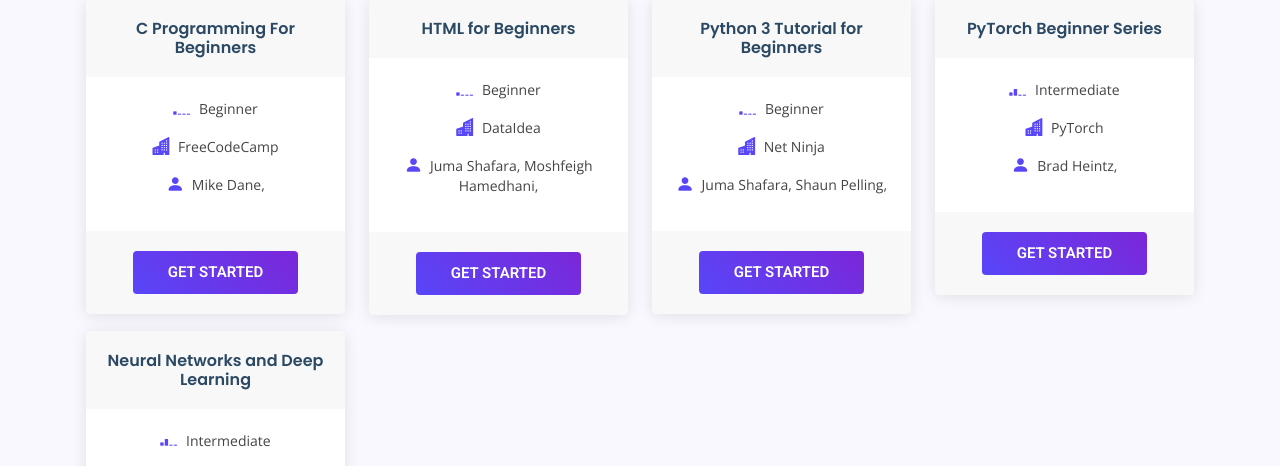
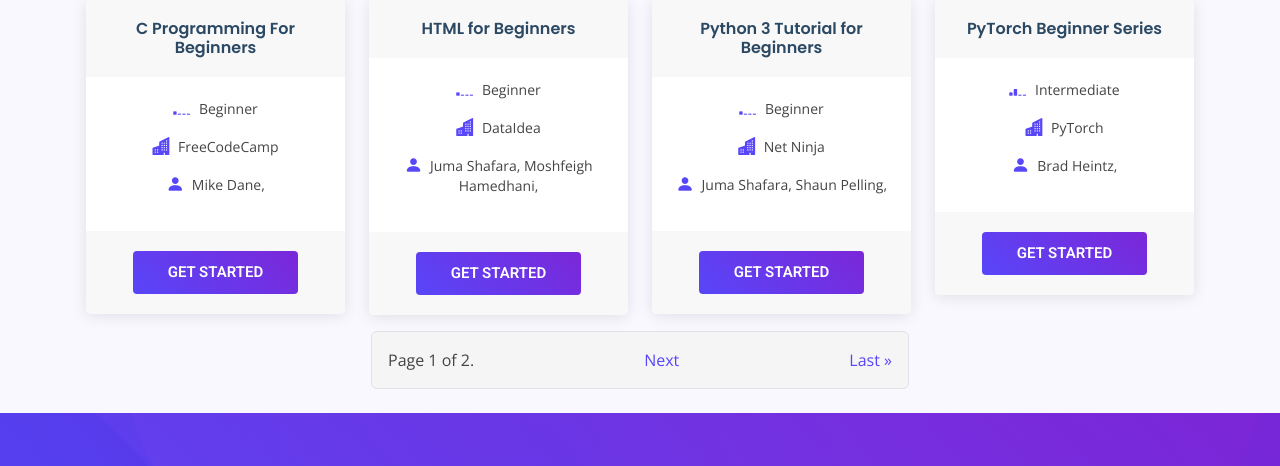
Before and after one commit to jumashafara/dataidea, a Django app: page /school/ in a window 1280 px wide. Shown: the part 686-1152 px from the top of the page. Run offline with Django 4.2, Linux system fonts and the light colour scheme; data comes from the database, SQL or seed files in the repository; both versions use the stored data as it was after the commit; some libraries are stand-ins or nearby versions.

Commit message:
paginated courses

```diff
--- a/blog/views.py
+++ b/blog/views.py
@@ -92,7 +92,7 @@ def blogs(request):
     sorted_blogs = sorted(blogs, key=lambda k: k.popularity, reverse=True)
 
     # pagination
-    paginator = Paginator(sorted_blogs, 4)
+    paginator = Paginator(sorted_blogs, 8)
     page_number = request.GET.get('page')
     page_obj = paginator.get_page(page_number)
 
--- a/pyproject.toml
+++ b/pyproject.toml
@@ -11,6 +11,7 @@ django = "^4.2.4"
 pillow = "^10.0.0"
 requests = "^2.31.0"
 markdown = "^3.4.4"
+assemblyai = "^0.18.0"
 
 
 [build-system]
--- a/school/templates/school/browse.html
+++ b/school/templates/school/browse.html
@@ -97,6 +97,34 @@
             <h5>No courses found</h5>
             {% endif %}
           </div>
+          <!-- Pagination -->
+          <div class="pagination col-md-6 m-auto">
+            <span
+              class="step-links d-flex justify-content-between p-3 border m-2 mt-3 rounded w-100"
+              style="background: whitesmoke;"
+            >
+              {% if courses.has_previous %}
+              <a href="?page=1">&laquo; First</a>
+              <a href="?page={{ courses.previous_page_number }}">Previous</a>
+              {% endif %}
+
+              <span class="current">
+                Page {{ courses.number }}
+                <!-- Current number -->
+                of
+                <!-- Total number -->
+                {{ courses.paginator.num_pages}}.
+              </span>
+
+              {% if courses.has_next %}
+              <a href="?page={{ courses.next_page_number }}">Next</a>
+              <a href="?page={{ courses.paginator.num_pages }}"
+                >Last &raquo;</a
+              >
+              {% endif %}
+            </span>
+          </div>
+          <!-- End of Pagination -->
         </div>
   </section>
 </main>
--- a/school/views.py
+++ b/school/views.py
@@ -50,7 +50,13 @@ def quiz_view(request, quiz_id):
 def browse(request):
     courses = Course.objects.all().order_by('-pk')
     course_level_key_map = {'reception-1': 'Introduction'}
-    context = {'courses': courses,
+
+    # pagination
+    paginator = Paginator(courses, 8)
+    page_number = request.GET.get('page')
+    page_obj = paginator.get_page(page_number)
+
+    context = {'courses': page_obj,
                'course_level_key_map': course_level_key_map}
     template_name = 'school/browse.html'
     return render(request=request,
--- a/templates/components/base.html
+++ b/templates/components/base.html
@@ -123,12 +123,12 @@
                   <a
                     class="nav-link scrollto"
                     href="{% url 'index:home' %}#services"
-                    >Major Services</a
+                    >Our Services</a
                   >
                 </li>
                 <li class="dropdown">
                   <a href=""
-                    ><span>Tools</span> <i class="bi bi-chevron-right"></i
+                    ><span>Our Tools</span> <i class="bi bi-chevron-right"></i
                   ></a>
                   <ul>
                     <li><a href="{% url 'tools:add_note' %}">Notes</a></li>
@@ -186,15 +186,6 @@
                 ><span>Account</span> <i class="bi bi-chevron-down"></i
               ></a>
               <ul>
-                <!-- <li class="dropdown"><a href=""><span>Deep Drop Down</span> <i class="bi bi-chevron-right"></i></a>
-                <ul>
-                  <li><a href="">Deep Drop Down 1</a></li>
-                  <li><a href="">Deep Drop Down 2</a></li>
-                  <li><a href="">Deep Drop Down 3</a></li>
-                  <li><a href="">Deep Drop Down 4</a></li>
-                  <li><a href="">Deep Drop Down 5</a></li>
-                </ul>
-              </li> -->
                 {% if user.is_authenticated %}
                 <li><a href="{% url 'accounts:signout' %}">Signout</a></li>
                 <li><a href="/admin">Administer</a></li>
@@ -225,10 +216,7 @@
                 3rd Floor <br />
                 Sir Apollo Kaggwa Rd, Kampala<br />
                 Uganda <br /><br />
-                <!--
-                <strong>Phone:</strong> +256 701 520 768<br />
-                <strong>Email:</strong> datasideaofficial@gmail.com<br />
-              --></p>
+                </p>
             </div>
 
             <div class="col-lg-2 col-md-6 footer-links">
@@ -354,21 +342,5 @@
 
     <!-- Template Main JS File -->
     <script src="{% static 'js/main.js' %}"></script>
-
-    <!--Start of Tawk.to Script-->
-    <!-- <script type="text/javascript">
-      var Tawk_API = Tawk_API || {},
-        Tawk_LoadStart = new Date();
-      (function () {
-        var s1 = document.createElement("script"),
-          s0 = document.getElementsByTagName("script")[0];
-        s1.async = true;
-        s1.src = "https://embed.tawk.to/64775f1774285f0ec46ec174/1h1p4mtds";
-        s1.charset = "UTF-8";
-        s1.setAttribute("crossorigin", "*");
-        s0.parentNode.insertBefore(s1, s0);
-      })();
-    </script> -->
-    <!--End of Tawk.to Script-->
   </body>
 </html>
```
Also changed, not shown: blog/templates/blog/blogs.html (+11 -9 lines), db.sqlite3, 1 other file.
